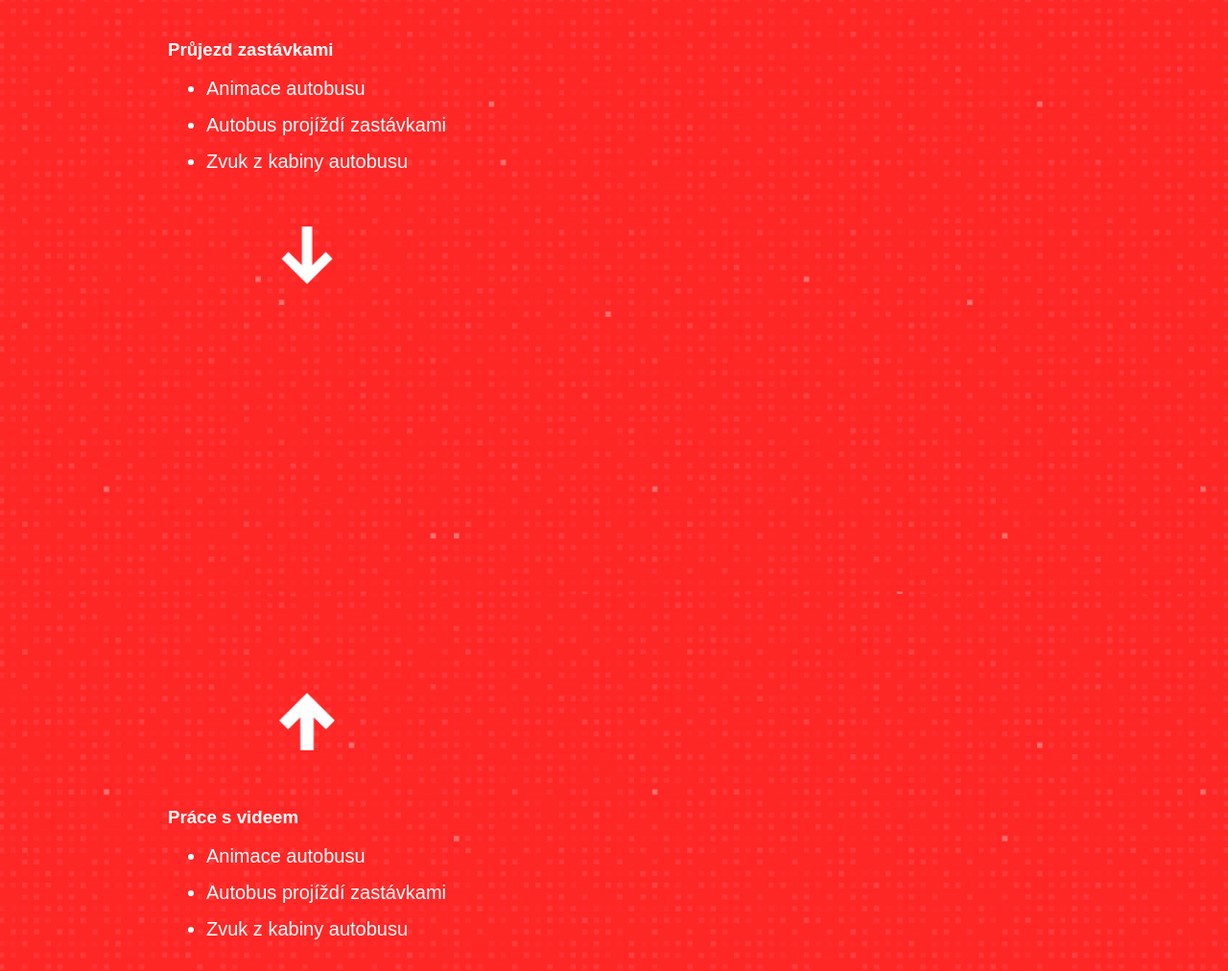
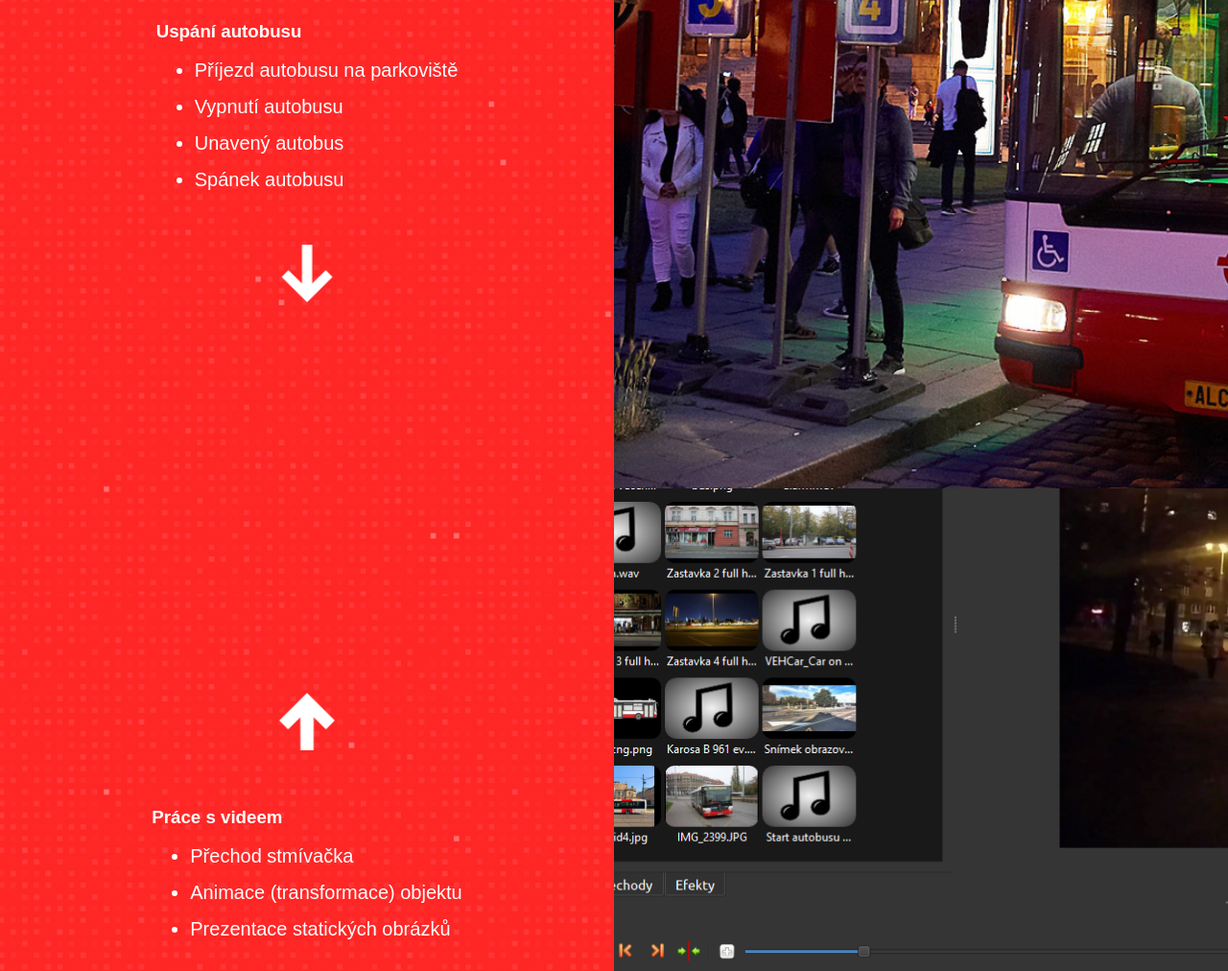
Before and after one commit to perglervitek/ZMT, a plain HTML site: page index.html in a window 1280 px wide. Shown: the part 5141-6153 px from the top of the page at 96% size. Drawn offline with Linux system fonts and the light colour scheme.

Commit message:
add images

```diff
--- a/index.html
+++ b/index.html
@@ -105,16 +105,17 @@
         <article class="content">
           <a class="navigation-up" href="#prujezd"></a>
           <div>
-            <h1>Průjezd zastávkami</h1>
+            <h1>Uspání autobusu</h1>
             <ul>
-              <li>Animace autobusu</li>
-              <li>Autobus projíždí zastávkami</li>
-              <li>Zvuk z kabiny autobusu</li>
+              <li>Příjezd autobusu na parkoviště</li>
+              <li>Vypnutí autobusu</li>
+              <li>Unavený autobus</li>
+              <li>Spánek autobusu</li>
             </ul>
           </div>
           <a href="#prace-video" class="navigation-down"></a>
         </article>
-        <aside class="image"></aside>
+        <aside class="image" id="uspani-img"></aside>
       </section>
 
       <section class="container" id="prace-video">
@@ -123,14 +124,14 @@
           <div>
             <h1>Práce s videem</h1>
             <ul>
-              <li>Animace autobusu</li>
-              <li>Autobus projíždí zastávkami</li>
-              <li>Zvuk z kabiny autobusu</li>
+              <li>Přechod stmívačka</li>
+              <li>Animace (transformace) objektu</li>
+              <li>Prezentace statických obrázků</li>
             </ul>
           </div>
           <a href="#prace-zvuk" class="navigation-down"></a>
         </article>
-        <aside class="image"></aside>
+        <aside class="image" id="video-img"></aside>
       </section>
 
       <section class="container" id="prace-zvuk">
@@ -139,14 +140,14 @@
           <div>
             <h1>Práce se zvukem</h1>
             <ul>
-              <li>Animace autobusu</li>
-              <li>Autobus projíždí zastávkami</li>
               <li>Zvuk z kabiny autobusu</li>
+              <li>Úprava v Audacity</li>
+              <li>4 zvukové efekty</li>
             </ul>
           </div>
           <a href="#prace-obraz" class="navigation-down"></a>
         </article>
-        <aside class="image"></aside>
+        <aside class="image" id="zvuk-img"></aside>></aside>
       </section>
 
       <section class="container" id="prace-obraz">
@@ -155,13 +156,12 @@
           <div>
             <h1>Práce s obrázky</h1>
             <ul>
-              <li>Animace autobusu</li>
-              <li>Autobus projíždí zastávkami</li>
-              <li>Zvuk z kabiny autobusu</li>
+              <li>Úprava poměru stran</li>
+              <li>Úprava autobusu k animaci</li>
             </ul>
           </div>
         </article>
-        <aside class="image" id="zvuk-img"></aside>
+        <aside class="image" id="obraz-img"></aside>
       </section>
   </body>
 </html>
--- a/style.css
+++ b/style.css
@@ -114,7 +114,17 @@ div {
   background-image: url('img/audio.png');
 }
 
+#video-img{
+  background-image: url('img/video.png');
+}
 
+#obraz-img{
+  background-image: url('img/obraz.png');
+}
+
+#uspani-img{
+  background-image: url('img/uspani.jpg');
+}
 #video.container {
   height: 100vh;
   margin-top: 25px;
```
Also changed, not shown: img/obraz.png (added), img/uspani.jpg (added), img/video.png (added), 1 other file.
